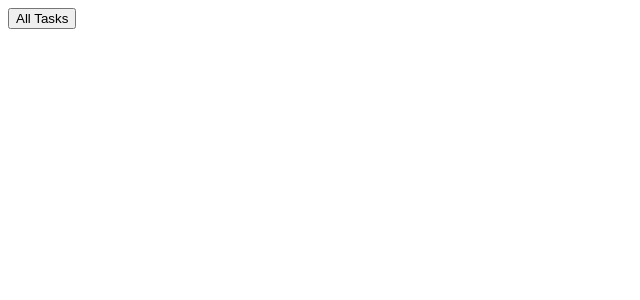
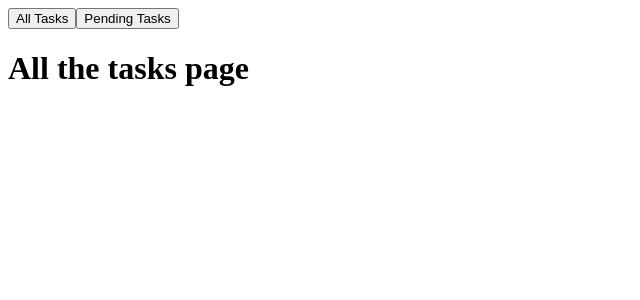
Before and after one commit to Ntroul/React-Todo-App-v2, a React (Vite) app: page / in a window 1280 px wide. Shown: the top 300 px of the page, without its empty margins (0-640 px from the left). Built offline with nearby package versions, Linux system fonts and the light colour scheme.

Commit message:
Created dynamic Buttons for the pages

```diff
--- a/src/App.jsx
+++ b/src/App.jsx
@@ -1,13 +1,32 @@
-import './App.css'
-import NavButton from './components/NavButton.jsx'
+import './App.css';
+
+import NavButton from './components/navButton';
+import AllTasks from './pages/All-tasks';
+import PendingTasks from './pages/Pending-Tasks';
+
+import { useState } from 'react';
+
 
 function App() {
+
+  const [buttonContent , setContent] = useState("all-tasks");
+
+  function handleButton(newContent){
+    setContent(newContent)
+  }
+
   return (
     <div>
       <nav>
-        <NavButton>All Tasks</NavButton>
+        <NavButton click={() => handleButton("all-tasks")}>All Tasks</NavButton>
+        <NavButton click={() => handleButton("pending-tasks")}>Pending Tasks</NavButton>
       </nav>
+      <main>
+        {buttonContent === "all-tasks" && <AllTasks></AllTasks>}
+        {buttonContent === "pending-tasks" && <PendingTasks></PendingTasks>}
+      </main>
     </div>
+
   )
 }
 
--- a/src/pages/All-tasks.jsx
+++ b/src/pages/All-tasks.jsx
@@ -0,0 +1,7 @@
+export default function AllTasks(){
+    return(
+        <div>
+            <h1>All the tasks page</h1>
+        </div>
+    )
+}
--- a/src/pages/Pending-Tasks.jsx
+++ b/src/pages/Pending-Tasks.jsx
@@ -0,0 +1,7 @@
+export default function PendingTasks(){
+    return(
+        <div>
+            <h1>Pending tasks page</h1>
+        </div>
+    )
+}
```
